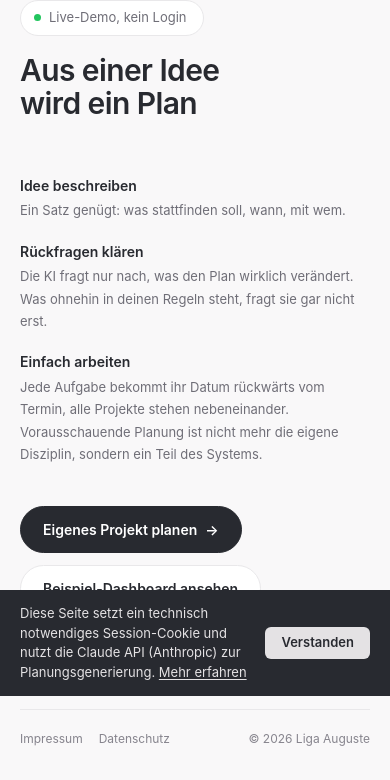
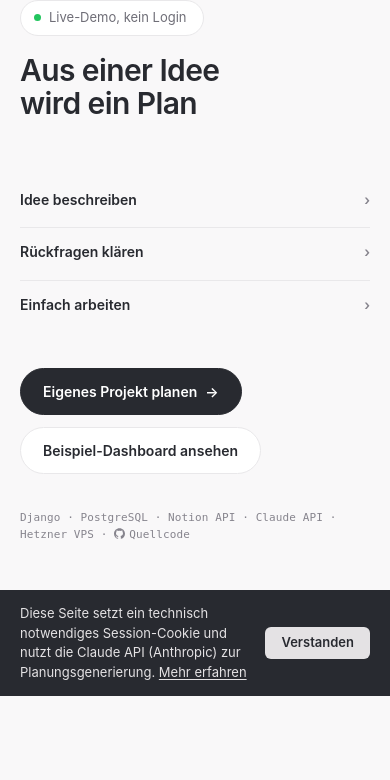
Before and after one commit to liga-auguste/planning-hub, a Django app: template projects/templates/projects/landing.html in a window 390 px wide. Shown: the part 148-928 px from the top of the page. After the commit the page ends 844 px from the top, so only its background shows below. Run offline with Django 5.2, Linux system fonts and the light colour scheme; the template is opened without the code that fills it, so the values that code supplies are empty; some libraries are stand-ins or nearby versions.

Commit message:
Make mobile landing steps tap-to-reveal instead of static
Below 768px the flow curve is dropped and the three steps used to
render fully open and static, reading as flat next to the animated
desktop version. They now default closed and reuse the existing
tap/hover reveal mechanic (is-open) instead of a new one, keeping
the mobile and desktop interaction models consistent. The disclosure
chevron reuses the typographic '>' symbol already used elsewhere in
this codebase for the same purpose.

Fixes #100

```diff
--- a/projects/templates/projects/landing.html
+++ b/projects/templates/projects/landing.html
@@ -336,15 +336,34 @@
     @media (max-width: 768px) {
         .flow { margin-top: 56px; }
         .flow-line { display: none; }
-        .flow-steps { grid-template-columns: 1fr; gap: 20px; margin-top: 0; }
+        .flow-steps { grid-template-columns: 1fr; gap: 4px; margin-top: 0; }
         .step, .step:nth-child(1), .step:nth-child(2), .step:nth-child(3) {
-            padding: 0; text-align: left;
+            padding: 14px 0; text-align: left;
         }
+        .step + .step { border-top: 1px solid var(--color-border-primary); }
         /* Everything back to the left, in step with the stacked steps. */
         .actions { justify-content: flex-start; margin-top: 40px; }
-        .step-label { color: var(--color-text-primary); display: block; margin-bottom: 4px; transform: none; }
+        .step-label {
+            color: var(--color-text-primary); display: flex;
+            align-items: center; justify-content: space-between;
+            margin-bottom: 0; transform: none;
+        }
+        /* The reveal mechanic itself (hover/focus/click -> .is-open) is
+           unchanged from desktop — only its visual result differs here.
+           This chevron is the disclosure indicator that replaces the label
+           shrink desktop uses instead: a typographic symbol, the same one
+           already used elsewhere in this codebase for the same purpose. */
+        .step-label::after { content: '›'; color: var(--color-text-quaternary); transition: transform 0.25s ease; }
+        .step.is-open .step-label::after { transform: rotate(90deg); }
         .tech-badge { text-align: left; }
-        .step-desc { position: static; opacity: 1; transform: none; }
+        .step-desc {
+            position: static; display: block; max-height: 0; overflow: hidden;
+            opacity: 0; transform: none; margin-top: 0;
+            transition: max-height 0.3s ease, opacity 0.3s ease, margin-top 0.3s ease;
+        }
+        /* 200px is an estimate for the longest description (step 3, three
+           lines) — worth eyeballing on a real device and adjusting. */
+        .step.is-open .step-desc { max-height: 200px; opacity: 1; margin-top: 8px; }
     }
     @media (max-width: 560px) {
         h1 { font-size: 30px; }
```
Also changed, not shown: projects/tests.py (+19 -0 lines).
